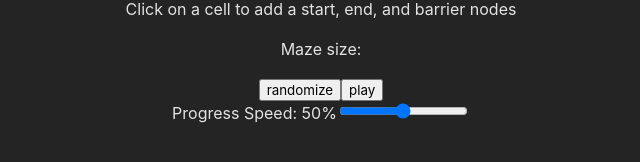
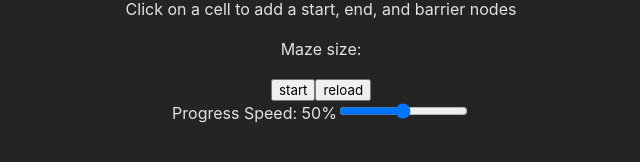
Before and after one commit to ruicchi/energy-aware-astar, a React (Vite) app: page / in a window 1280 px wide. Shown: the part 628-790 px from the top of the page, without its empty margins (319-959 px from the left). Built offline with nearby package versions, Linux system fonts and the light colour scheme.

Commit message:
feat: changed button names

```diff
--- a/src/sortingVisualizer/SortingVisualizer.tsx
+++ b/src/sortingVisualizer/SortingVisualizer.tsx
@@ -65,8 +65,8 @@ const SortingVisualizerLogic = () => {
       <p>Maze size: </p>
 
         {/* //* buttons */}
-        <button className='btn start' onClick={randomize}>randomize</button>
-        <button className='btn reload' onClick={play}>play</button>
+        <button className='btn start' onClick={randomize}>start</button>
+        <button className='btn reload' onClick={play}>reload</button>
 
         {/* //* slider for progress speed, planning to have thresholds or marks*/}
         <div className='slider progressSpeed'>
```
